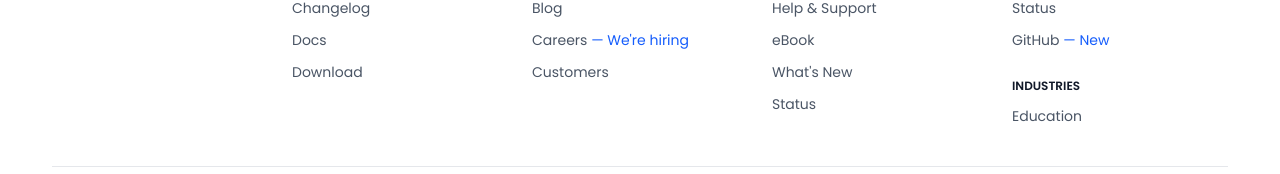
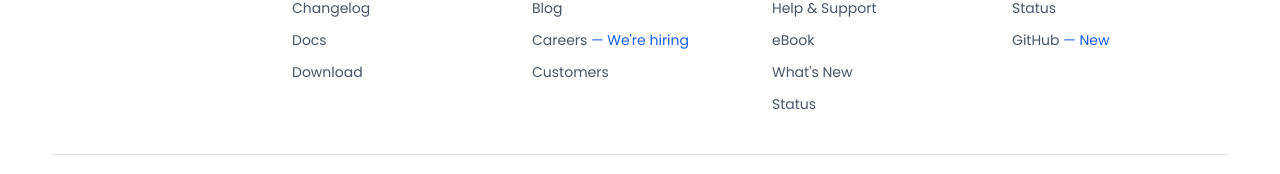
Before and after one commit to daniblagojevic/carent, a Next.js app: page / in a window 1280 px wide. Shown: the part 871-1045 px from the top of the page. Built offline with nearby package versions, Linux system fonts and the light colour scheme.

Commit message:
Removed industries from footer

```diff
--- a/components/footer.tsx
+++ b/components/footer.tsx
@@ -58,12 +58,6 @@ export default function Footer() {
                                 <p><a className="inline-flex gap-x-2 text-gray-600 hover:text-gray-800 focus:outline-hidden focus:text-gray-800" href="#">Api</a></p>
                                 <p><a className="inline-flex gap-x-2 text-gray-600 hover:text-gray-800 focus:outline-hidden focus:text-gray-800" href="#">Status</a></p>
                                 <p><a className="inline-flex gap-x-2 text-gray-600 hover:text-gray-800 focus:outline-hidden focus:text-gray-800" href="#">GitHub</a> <span className="inline text-blue-600">— New</span></p>
-                            </div>
-
-                            <h4 className="mt-7 text-xs font-semibold text-gray-900 uppercase">Industries</h4>
-
-                            <div className="mt-3 grid space-y-3 text-sm">
-                                <p><a className="inline-flex gap-x-2 text-gray-600 hover:text-gray-800 focus:outline-hidden focus:text-gray-800" href="#">Education</a></p>
                             </div>
                         </div>
                         {/* End Col */}
```
